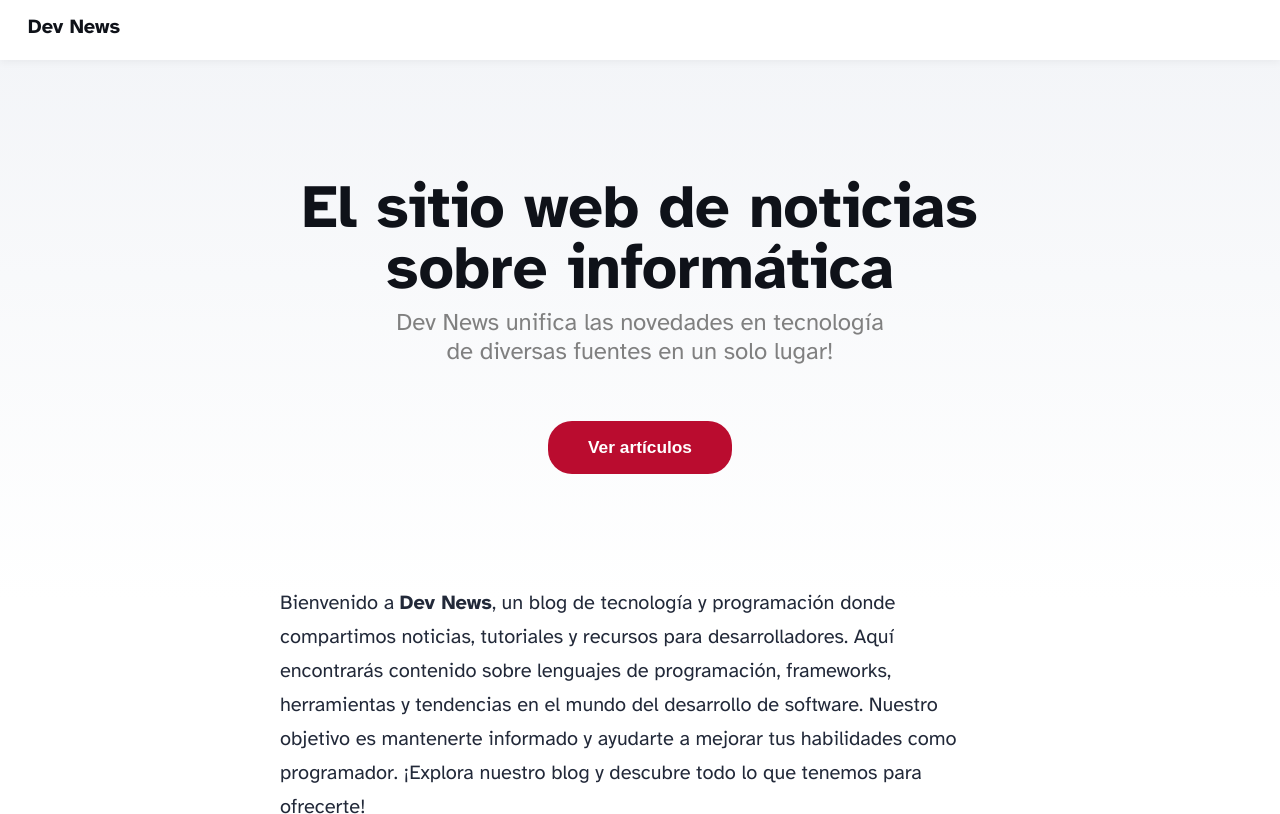
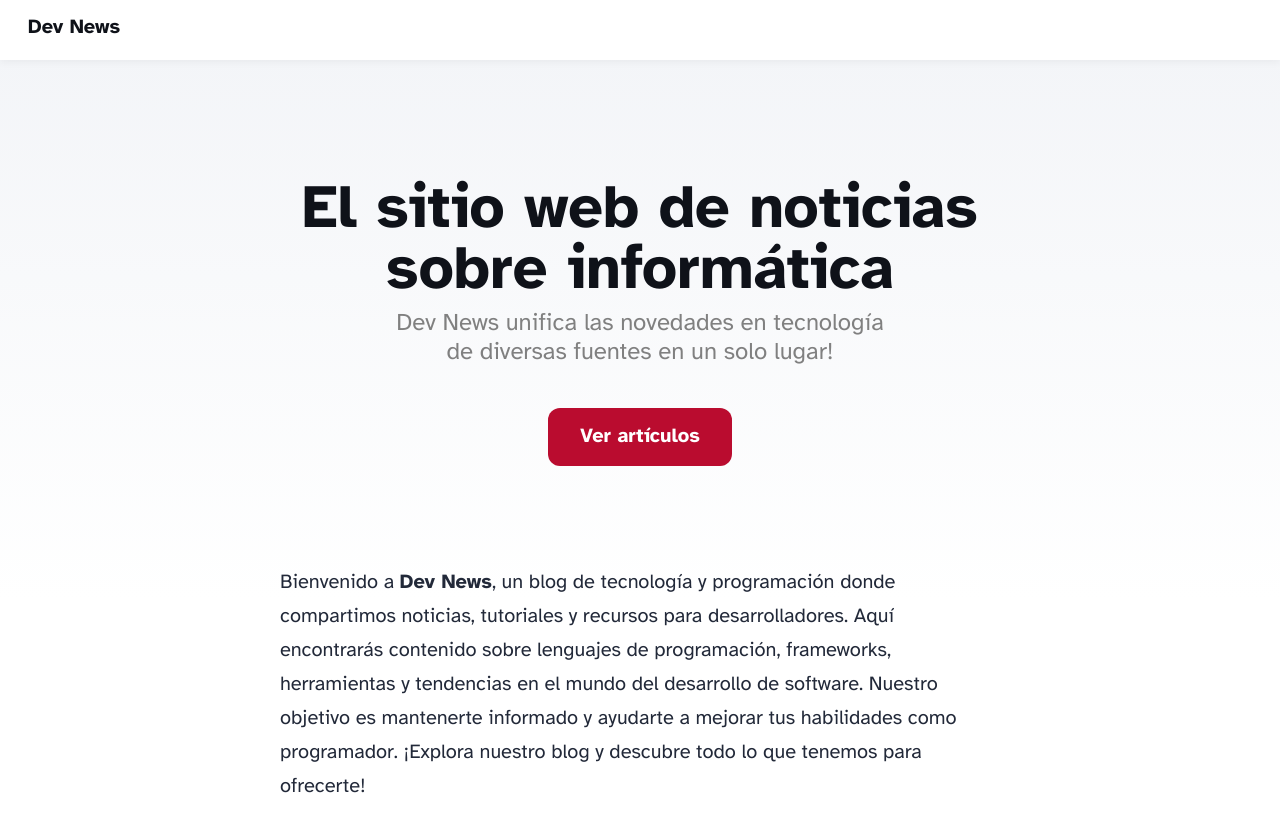
Before and after one commit to nicolascuadram/crawlers, an Astro site in the folder frontend/: page / in a window 1280 px wide. Shown: the top 814 px of the page. Built offline with nearby package versions, Linux system fonts and the light colour scheme; Astro itself is replaced by a stand-in of ours.

Commit message:
Solución de botón poco accesible

```diff
--- a/frontend/src/pages/index.astro
+++ b/frontend/src/pages/index.astro
@@ -16,9 +16,10 @@ import { SITE_TITLE, SITE_DESCRIPTION } from '../consts';
 			<div class="hero">
 				<h1>El sitio web de noticias sobre informática</h1>
 				<h5>Dev News unifica las novedades en tecnología de diversas fuentes en un solo lugar!</h5>
-				<button class="access-button">
+				<!-- <button class="access-button">
 					<a href="/blog">Ver artículos</a>
-				</button>
+				</button> -->
+				<a href="/blog" class="access-button">Ver artículos</a>
 			</div>
 			<p>
 				Bienvenido a <strong>Dev News</strong>, un blog de tecnología y programación donde compartimos noticias, tutoriales y recursos
@@ -64,20 +65,21 @@ import { SITE_TITLE, SITE_DESCRIPTION } from '../consts';
 		color: gray;
 	}
 	.access-button {
-		margin: 4em auto;
-		padding: 1.2em 3em;
+		display: inline-block;
 		background-color: var(--accent);
+		margin: 2em 0;
+		padding: 12px 32px;
 		border: none;
-		border-radius: 24px;
-		cursor: pointer;
-	}
-	.access-button a {
+		border-radius: 12px;
 		text-decoration: none;
-		font-size: 1.3em;
+		font-size: 1em;
 		font-weight: 600;
 		color: white;
 	}
 	.access-button:hover {
 		background-color: var(--accent-dark);
+		box-shadow: 0 2px 6px rgba(var(--gray), 25%), 0 8px 24px rgba(var(--gray), 33%),
+		0 16px 32px rgba(var(--gray), 33%);
+		transition: 0.2s ease;
 	}
 </style>
--- a/frontend/src/styles/global.css
+++ b/frontend/src/styles/global.css
@@ -6,7 +6,7 @@
 
 :root {
 	--accent: #BA0C2F;
-	--accent-dark: #BA0C2F;
+	--accent-dark: #9c0a27;
 	--black: 15, 18, 25;
 	--gray: 96, 115, 159;
 	--gray-light: 229, 233, 240;
```
